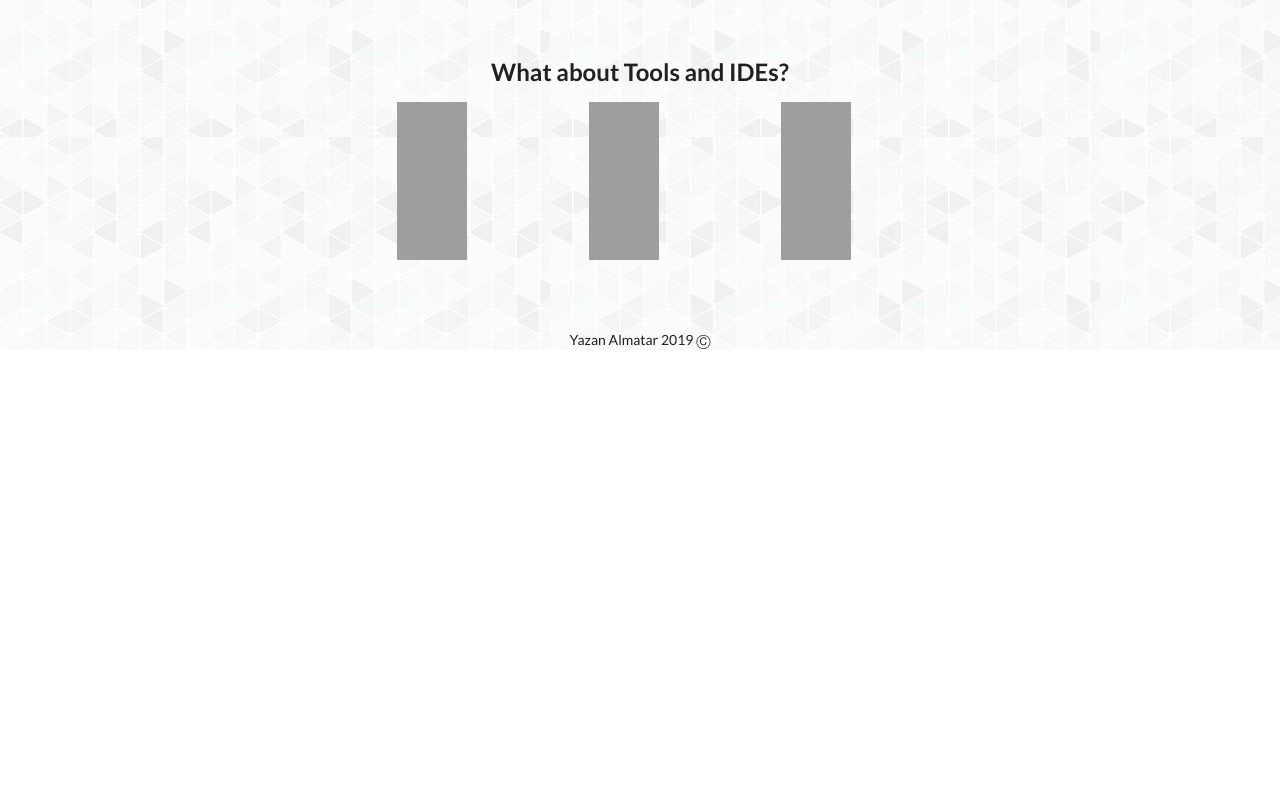
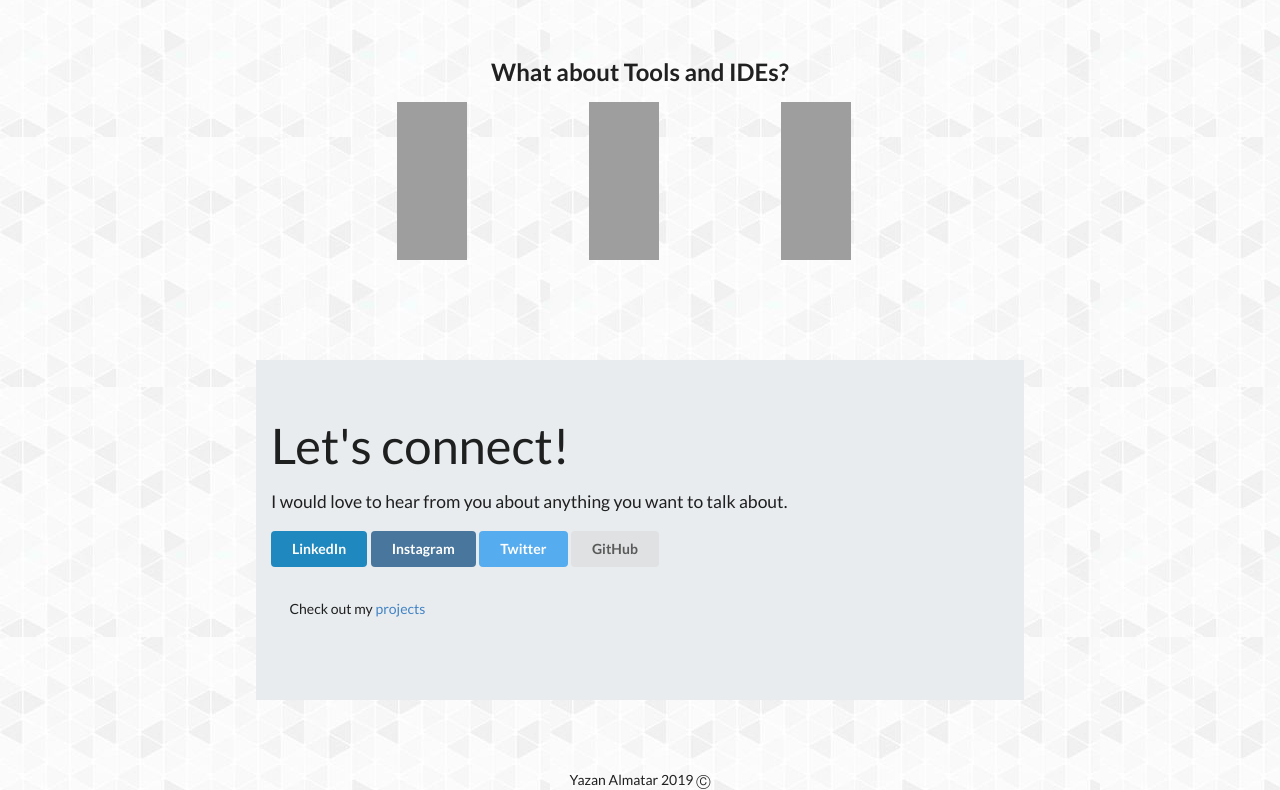
Before and after one commit to YazanAlmatar99/portfolio-website, a plain HTML site: page index.html in a window 1280 px wide. Shown: the part 1363-2153 px from the top of the page. Before the commit the page ends 1713 px from the top, so only its background shows below. Drawn offline with nearby package versions, Linux system fonts and the light colour scheme; grey boxes are pictures that could not be loaded; a web font is replaced by a local one.

Commit message:
added contact me section

```diff
--- a/css/style.css
+++ b/css/style.css
@@ -66,3 +66,13 @@ footer{
     margin-top: 70px;
     margin-bottom: 30px;
 }
+.social-media-buttons {
+    display: flex;
+    flex-wrap: wrap;
+}
+.contact-section {
+    margin-top: 100px;
+}
+.contact-note {
+    margin-top: 20px;
+}
--- a/index.html
+++ b/index.html
@@ -183,6 +183,35 @@
                       </div>
             </div>
         </div>
+
+
+        <!--Contact Section-->
+        <div class="contact-section">
+                <div class="jumbotron jumbotron-fluid">
+                        <div class="container">
+                          <h1 class="display-4">Let's connect!</h1>
+                          <p class="lead">I would love to hear from you about anything you want to talk about.</p>
+                          <div class="social-media-buttons">
+                                <button class="ui linkedin button">
+                                    LinkedIn
+                                </button>
+                                <button class="ui instagram button">
+                                    Instagram
+                                </button>
+                                <button class="ui twitter button">
+                                        Twitter
+                                </button>
+                                <button class="ui button">
+                                        GitHub
+                                </button>
+                            </div>
+                            <div class="alert contact-note" role="alert">
+                                Check out my <a href="coding.html">projects</a>
+                            </div>
+                        </div>
+                      </div>
+
+        </div>
         <footer>
             <p>Yazan Almatar 2019 &#9400;</p>
         </footer>
```
